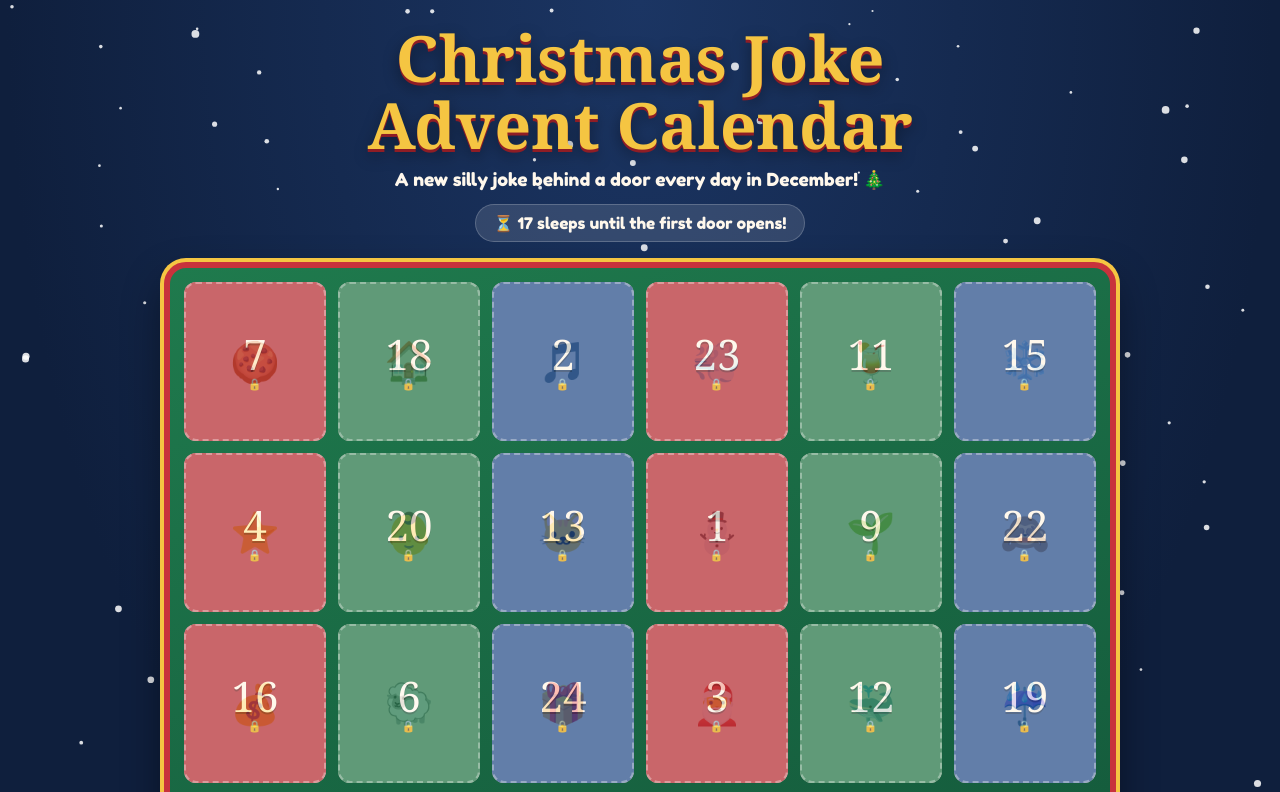
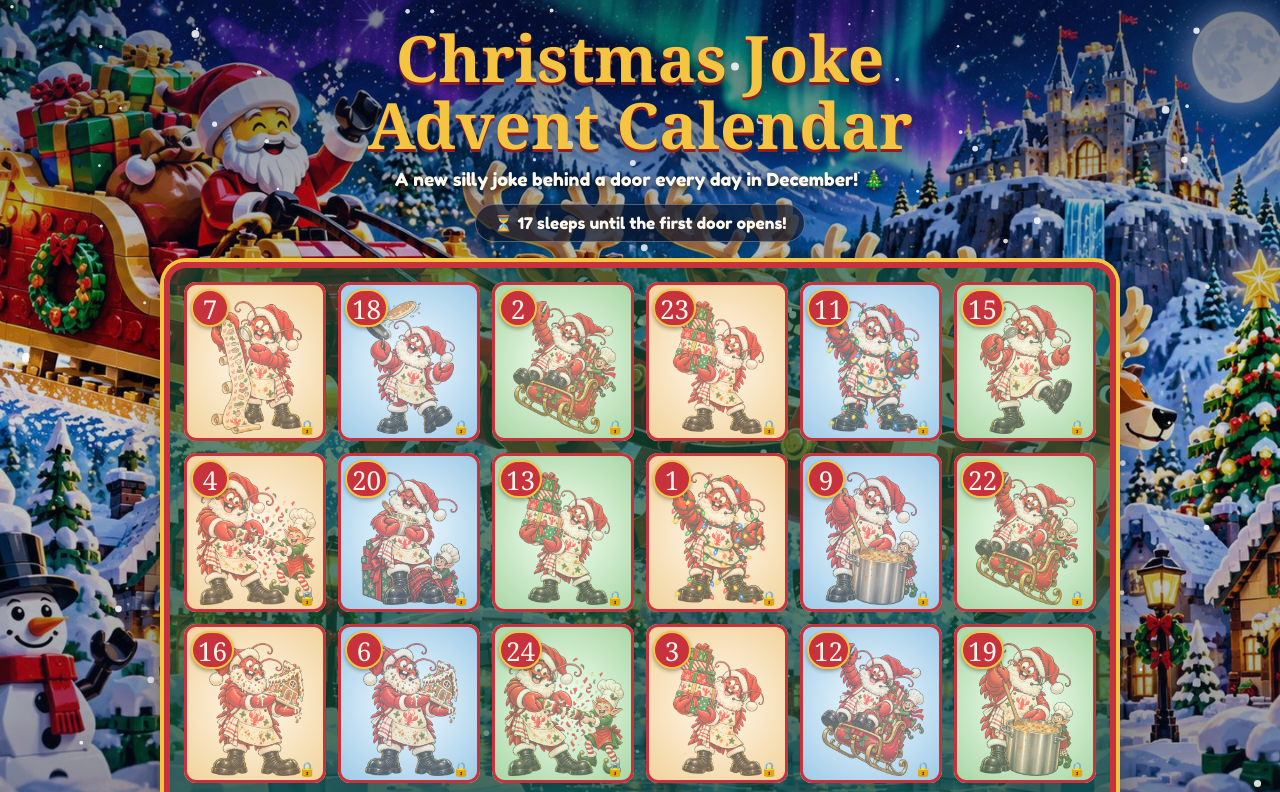
Before and after one commit to lachlanmcgillivray-spec/advent-calendar, a plain HTML site: page index.html in a window 1280 px wide. Shown: the top 792 px of the page. Drawn offline with Linux system fonts and the light colour scheme; a web font is replaced by a local one.

Commit message:
Add village background and Santi Claws door covers
Co-Authored-By: Claude Opus 5.5 <noreply@anthropic.com>
Claude-Session: https://claude.ai/code/session_01W9wQJ9M5xcR71Ysk81KePk

```diff
--- a/index.html
+++ b/index.html
@@ -15,11 +15,19 @@
     font-family: 'Fredoka One', 'Trebuchet MS', Arial, sans-serif;
     color: #fff8ec;
     background-color: #0f1f3d;
-    background-image: -webkit-radial-gradient(top, ellipse, #1b3563, #0f1f3d 70%);
-    background-image: radial-gradient(ellipse at top, #1b3563, #0f1f3d 70%);
     min-height: 100vh;
     overflow-x: hidden;
     -webkit-text-size-adjust: 100%;
+  }
+  #bg {
+    position: fixed; top: 0; left: 0; width: 100%; height: 100%; z-index: 0;
+    background: #0f1f3d url(img/background.jpg) center center no-repeat;
+    -webkit-background-size: cover; background-size: cover;
+  }
+  #bg:after {
+    content: ""; position: absolute; top: 0; left: 0; right: 0; bottom: 0;
+    background: -webkit-linear-gradient(top, rgba(8,16,40,.55), rgba(8,16,40,.15) 45%, rgba(8,16,40,.45));
+    background: linear-gradient(to bottom, rgba(8,16,40,.55), rgba(8,16,40,.15) 45%, rgba(8,16,40,.45));
   }
   #snow { position: fixed; top: 0; left: 0; width: 100%; height: 100%; pointer-events: none; z-index: 0; }
   .wrap { position: relative; z-index: 1; max-width: 980px; margin: 0 auto; padding: 24px 14px 50px; }
@@ -30,16 +38,14 @@
     text-shadow: 0 3px 0 #8f1d25, 0 6px 16px rgba(0,0,0,.4);
   }
   @media (min-width: 600px) { h1 { font-size: 64px; } }
-  .sub { font-size: 18px; margin: 10px 0 0; }
+  .sub { font-size: 18px; margin: 10px 0 0; text-shadow: 0 2px 6px rgba(0,0,0,.8); }
   .status {
     display: inline-block; margin-top: 14px; padding: 8px 18px; border-radius: 30px;
-    background: rgba(255,255,255,.12); border: 1px solid rgba(255,255,255,.2);
+    background: rgba(10,20,45,.7); border: 1px solid rgba(255,255,255,.3);
   }
 
   .board {
-    background: #1f7a4d;
-    background-image: -webkit-linear-gradient(top left, #1f7a4d, #13573a);
-    background-image: linear-gradient(160deg, #1f7a4d, #13573a);
+    background: rgba(19,87,58,.6);
     padding: 8px; border-radius: 22px; border: 6px solid #c8323c;
     box-shadow: 0 0 0 4px #f5c542, 0 18px 40px rgba(0,0,0,.45);
   }
@@ -67,13 +73,26 @@
     -webkit-transition: -webkit-transform .7s ease; transition: transform .7s ease;
     -webkit-backface-visibility: hidden; backface-visibility: hidden;
   }
-  .c0 .front { background: #b52f38; }
-  .c1 .front { background: #23774c; }
-  .c2 .front { background: #264f8f; }
+  .c0 .front { background: #fbe7c6; background-image: -webkit-radial-gradient(center, circle, #fff8ec, #f2d39c); background-image: radial-gradient(circle, #fff8ec, #f2d39c); }
+  .c1 .front { background: #cfe8f7; background-image: -webkit-radial-gradient(center, circle, #f2fbff, #9fcbe8); background-image: radial-gradient(circle, #f2fbff, #9fcbe8); }
+  .c2 .front { background: #d9efd9; background-image: -webkit-radial-gradient(center, circle, #f4fff2, #a9d7a6); background-image: radial-gradient(circle, #f4fff2, #a9d7a6); }
+  .front { border: 3px solid #c8323c; }
+  .pic {
+    position: absolute; left: 6%; right: 4%; top: 10%; bottom: 3%;
+    background-repeat: no-repeat; background-position: center bottom;
+    -webkit-background-size: contain; background-size: contain;
+  }
+  .front .num {
+    position: absolute; top: 4px; left: 4px; z-index: 2; font-size: 22px;
+    min-width: 32px; height: 32px; line-height: 30px; padding: 0 5px; text-align: center;
+    color: #fff8ec; background: #c8323c; border: 2px solid #f5c542; border-radius: 16px;
+    text-shadow: none; box-shadow: 0 2px 4px rgba(0,0,0,.35);
+  }
+  .front .tag { position: absolute; bottom: 3px; right: 6px; z-index: 2; font-size: 14px; }
   .num { font-family: 'Mountains of Christmas', Georgia, serif; font-size: 36px; line-height: 1; text-shadow: 0 2px 0 rgba(0,0,0,.3); }
   .tag { font-size: 11px; letter-spacing: 1px; margin-top: 2px; }
-  @media (min-width: 640px) { .num { font-size: 42px; } .inside { font-size: 40px; } }
-  .locked .front { opacity: .72; }
+  @media (min-width: 640px) { .front .num { font-size: 26px; min-width: 38px; height: 38px; line-height: 36px; border-radius: 19px; } .inside { font-size: 40px; } }
+  .locked .pic { opacity: .55; }
   .today .front { box-shadow: 0 0 0 3px #f5c542, 0 0 20px #f5c542; -webkit-animation: pulse 1.6s ease-in-out infinite; animation: pulse 1.6s ease-in-out infinite; }
   .opened .front { -webkit-transform: rotateY(-105deg); transform: rotateY(-105deg); }
   .shake { -webkit-animation: shake .45s; animation: shake .45s; }
@@ -93,7 +112,8 @@
     border: 6px solid #c8323c; box-shadow: 0 0 0 4px #f5c542, 0 24px 60px rgba(0,0,0,.5);
   }
   .day { font-family: 'Mountains of Christmas', Georgia, serif; color: #c8323c; font-size: 30px; margin: 0; }
-  .emoji { font-size: 64px; line-height: 1.1; margin: 6px 0; }
+  .emoji { font-size: 40px; line-height: 1.1; margin: 0; }
+  .cardPic { height: 170px; margin: 6px auto 4px; background-repeat: no-repeat; background-position: center; -webkit-background-size: contain; background-size: contain; }
   .q { font-size: 23px; margin: 6px 0 18px; line-height: 1.3; }
   .a { font-size: 24px; color: #13573a; min-height: 30px; margin: 0 0 16px; visibility: hidden; opacity: 0; -webkit-transition: opacity .4s; transition: opacity .4s; }
   .a.show { visibility: visible; opacity: 1; }
@@ -111,10 +131,11 @@
   .toast span { display: inline-block; background: #f5c542; color: #3a2306; padding: 12px 22px; border-radius: 30px; box-shadow: 0 8px 24px rgba(0,0,0,.35); }
   .toast.show { opacity: 1; }
   .bit { position: fixed; z-index: 15; pointer-events: none; font-size: 26px; -webkit-transition: all 1s ease-out; transition: all 1s ease-out; }
-  footer { text-align: center; margin-top: 20px; font-size: 14px; opacity: .65; }
+  footer { text-align: center; margin-top: 20px; font-size: 15px; text-shadow: 0 1px 4px #000, 0 0 10px #000; }
 </style>
 </head>
 <body>
+<div id="bg"></div>
 <canvas id="snow"></canvas>
 <div class="wrap">
   <header>
@@ -130,6 +151,7 @@
   <div class="card">
     <button class="close" id="closeBtn" aria-label="Close">&times;</button>
     <p class="day" id="cDay"></p>
+    <div class="cardPic" id="cPic"></div>
     <div class="emoji" id="cEmoji"></div>
     <p class="q" id="cQ"></p>
     <p class="a" id="cA"></p>
@@ -168,6 +190,11 @@
     ["💨", "What do you get when you cross a bell with a skunk?", "Jingle smells!"],
     ["🎁", "What’s the best Christmas present ever?", "A broken drum — you just can’t beat it!"]
   ];
+  // Which Santi Claws picture covers each door, December 1 to 24 (files in the img folder).
+  // Add new pictures to img/ and change the numbers here.
+  var SANTI = [1,2,3,4,5,6,7,8,9,10, 1,2,3,4,5,6,7,8,9,10, 1,2,3,4];
+  function santiUrl(d) { var n = SANTI[d - 1]; return "img/santi-" + (n < 10 ? "0" : "") + n + ".png"; }
+
   // Scrambled door order, like a real advent calendar
   var ORDER = [7,18,2,23,11,15,4,20,13,1,9,22,16,6,24,3,12,19,10,5,21,14,8,17];
   var KEY = "advent-jokes-opened";
@@ -214,8 +241,8 @@
       b.className = "door c" + (i % 3);
       b.setAttribute("aria-label", "Door " + d);
       b.innerHTML = '<span class="inside">' + JOKES[d - 1][0] + '</span>' +
-        '<span class="front"><span class="num">' + d + '</span><span class="tag">' +
-        (canOpen(d) ? "OPEN ME" : "🔒") + '</span></span>';
+        '<span class="front"><span class="pic" style="background-image:url(' + santiUrl(d) + ')"></span>' +
+        '<span class="num">' + d + '</span><span class="tag">' + (canOpen(d) ? "" : "🔒") + '</span></span>';
       if (!canOpen(d)) addClass(b, "locked");
       else if (opened[d]) addClass(b, "opened");
       if (!preview && isDec && d === today && !opened[d]) addClass(b, "today");
@@ -247,6 +274,7 @@
     var j = JOKES[d - 1];
     $("cDay").innerHTML = "December " + d;
     $("cEmoji").innerHTML = j[0];
+    $("cPic").style.backgroundImage = "url(" + santiUrl(d) + ")";
     $("cQ").innerHTML = j[1];
     cA.innerHTML = j[2];
     removeClass(cA, "show");
```
Also changed, not shown: img/background.jpg (added), img/santi-01.png (added), img/santi-02.png (added), img/santi-03.png (added), img/santi-04.png (added), img/santi-05.png (added), img/santi-06.png (added), img/santi-07.png (added), img/santi-08.png (added), img/santi-09.png (added), img/santi-10.png (added).
